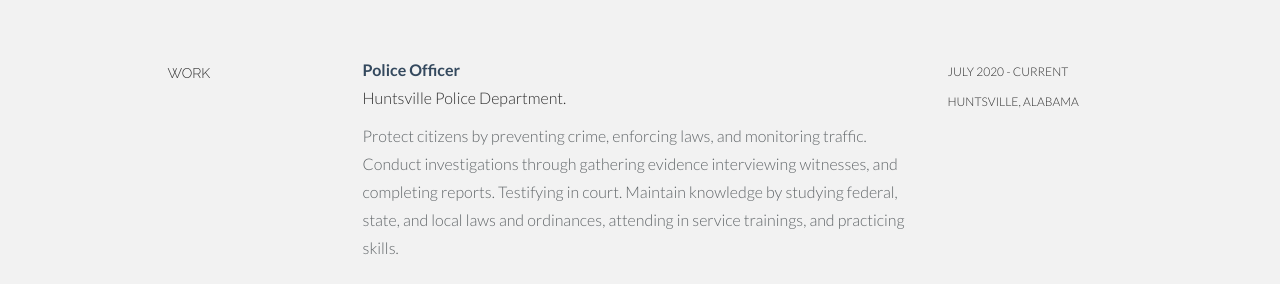
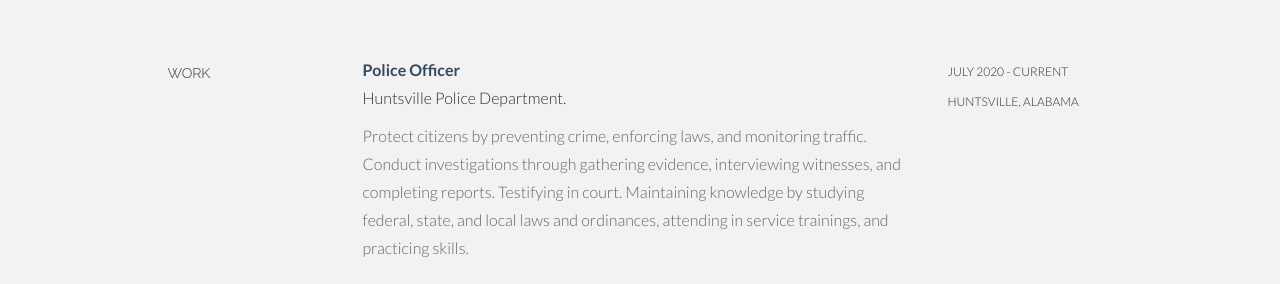
Before and after one commit to aarontucker5/aarontucker, a plain HTML site: page index.html in a window 1280 px wide. Shown: the part 1080-1364 px from the top of the page. Drawn offline with Linux system fonts and the light colour scheme.

Commit message:
Update index.html

```diff
--- a/index.html
+++ b/index.html
@@ -108,7 +108,7 @@
           <p class="tight"><t>Police Officer </t><br/>
             Huntsville Police Department. <br/>
           </p>
-          <p><more>Protect citizens by preventing crime, enforcing laws, and monitoring traffic. Conduct investigations through gathering evidence interviewing witnesses, and completing reports. Testifying in court. Maintain knowledge by studying federal, state, and local laws and ordinances, attending in service trainings, and practicing skills.</more></p>
+          <p><more>Protect citizens by preventing crime, enforcing laws, and monitoring traffic. Conduct investigations through gathering evidence, interviewing witnesses, and completing reports. Testifying in court. Maintaining knowledge by studying federal, state, and local laws and ordinances, attending in service trainings, and practicing skills.</more></p>
         </div>
         <div class="col-lg-3">
           <p><sm>JULY 2020 - CURRENT <br />
```
